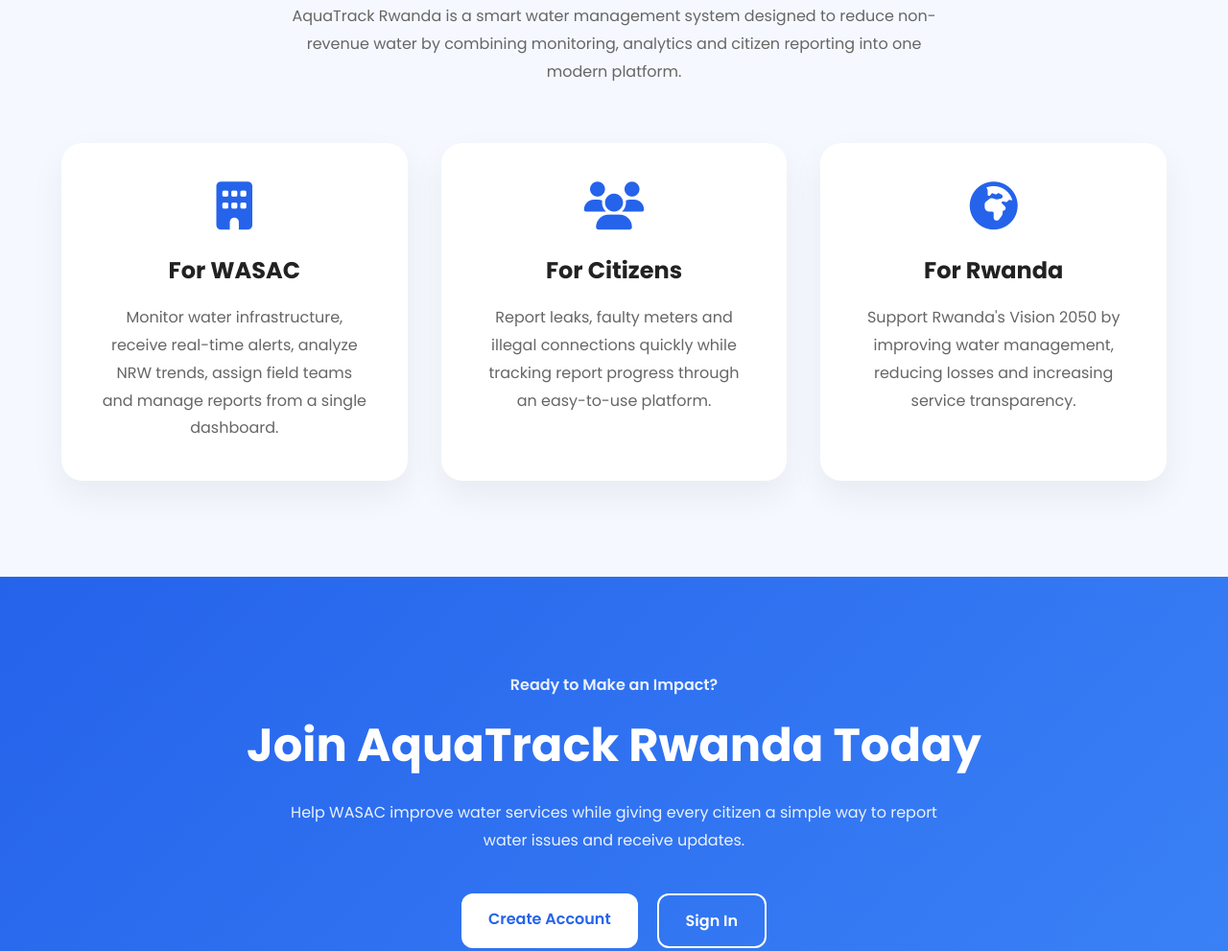
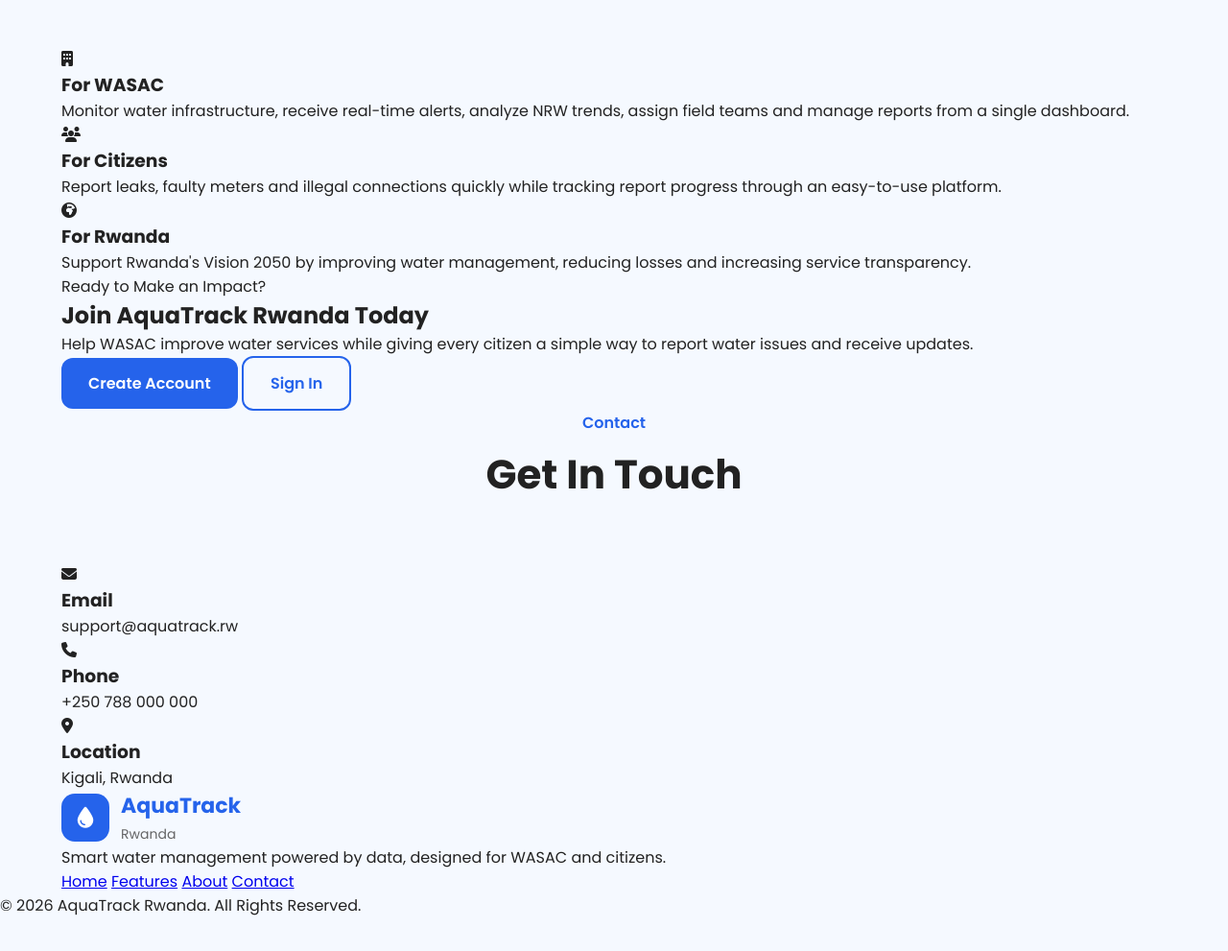
Before and after one commit to mndekwe-dot/Aquatrack, a plain HTML site: page frontend/index.html in a window 1280 px wide. Shown: the part 2859-3850 px from the top of the page at 96% size. After the commit the page ends 3815 px from the top, so only its background shows below. Drawn offline with Linux system fonts and the light colour scheme.

```diff
--- a/frontend/style.css
+++ b/frontend/style.css
@@ -411,302 +411,3 @@ nav a:hover{
     color:#2563eb;
     font-size:20px;
 }
-
-/* ===========================
-   ABOUT
-=========================== */
-
-.about{
-    padding:100px 0;
-}
-
-.about-grid{
-    display:grid;
-    grid-template-columns:repeat(auto-fit,minmax(300px,1fr));
-    gap:35px;
-}
-
-.about-card{
-    background:#fff;
-    border-radius:22px;
-    padding:40px;
-    text-align:center;
-    box-shadow:0 15px 35px rgba(0,0,0,.06);
-    transition:.3s;
-}
-
-.about-card:hover{
-    transform:translateY(-8px);
-}
-
-.about-card i{
-    font-size:50px;
-    color:#2563eb;
-    margin-bottom:25px;
-}
-
-.about-card h3{
-    margin-bottom:18px;
-    font-size:24px;
-}
-
-.about-card p{
-    color:#666;
-    line-height:1.8;
-}
-
-/* ===========================
-   CALL TO ACTION
-=========================== */
-
-.cta{
-    padding:100px 0;
-    background:linear-gradient(135deg,#2563eb,#3b82f6);
-}
-
-.cta-container{
-    text-align:center;
-    color:#fff;
-}
-
-.cta-content span{
-    display:block;
-    font-weight:600;
-    margin-bottom:15px;
-    opacity:.9;
-}
-
-.cta-content h2{
-    font-size:48px;
-    margin-bottom:20px;
-}
-
-.cta-content p{
-    max-width:700px;
-    margin:0 auto 40px;
-    line-height:1.8;
-    opacity:.9;
-}
-
-.cta-buttons{
-    display:flex;
-    justify-content:center;
-    gap:20px;
-}
-
-.cta .primary-btn{
-    background:#fff;
-    color:#2563eb;
-}
-
-.cta .primary-btn:hover{
-    background:#f3f4f6;
-}
-
-.cta .secondary-btn{
-    border:2px solid #fff;
-    color:#fff;
-}
-
-.cta .secondary-btn:hover{
-    background:#fff;
-    color:#2563eb;
-}
-
-/* ===========================
-   CONTACT
-=========================== */
-
-.contact{
-    padding:100px 0;
-    background:#f8fbff;
-}
-
-.contact-grid{
-    display:grid;
-    grid-template-columns:repeat(auto-fit,minmax(280px,1fr));
-    gap:30px;
-}
-
-.contact-card{
-    background:#fff;
-    border-radius:20px;
-    padding:40px;
-    text-align:center;
-    box-shadow:0 15px 35px rgba(0,0,0,.06);
-}
-
-.contact-card i{
-    width:70px;
-    height:70px;
-    border-radius:50%;
-    background:#dbeafe;
-    color:#2563eb;
-    display:flex;
-    justify-content:center;
-    align-items:center;
-    margin:0 auto 20px;
-    font-size:28px;
-}
-
-.contact-card h3{
-    margin-bottom:12px;
-}
-
-.contact-card p{
-    color:#666;
-}
-
-/* ===========================
-   FOOTER
-=========================== */
-
-footer{
-    background:#0f172a;
-    color:#fff;
-    padding-top:60px;
-}
-
-.footer-container{
-    display:flex;
-    justify-content:space-between;
-    align-items:flex-start;
-    gap:60px;
-    padding-bottom:40px;
-}
-
-.footer-left{
-    max-width:420px;
-}
-
-.footer-left p{
-    margin-top:20px;
-    line-height:1.8;
-    color:#cbd5e1;
-}
-
-.footer-right{
-    display:flex;
-    flex-direction:column;
-    gap:16px;
-}
-
-.footer-right a{
-    color:#cbd5e1;
-    text-decoration:none;
-    transition:.3s;
-}
-
-.footer-right a:hover{
-    color:#fff;
-}
-
-.copyright{
-    border-top:1px solid rgba(255,255,255,.1);
-    text-align:center;
-    padding:20px;
-    color:#94a3b8;
-}
-
-/* ===========================
-   RESPONSIVE
-=========================== */
-
-@media (max-width:1024px){
-
-.hero-container,
-.why-container{
-    grid-template-columns:1fr;
-}
-
-.hero-right{
-    margin-top:50px;
-}
-
-.footer-container{
-    flex-direction:column;
-}
-
-}
-
-@media (max-width:768px){
-
-.nav-container{
-    flex-direction:column;
-    gap:20px;
-}
-
-nav ul{
-    flex-wrap:wrap;
-    justify-content:center;
-    gap:20px;
-}
-
-.nav-buttons{
-    flex-wrap:wrap;
-    justify-content:center;
-}
-
-.hero{
-    padding-top:180px;
-}
-
-.hero-left h1{
-    font-size:40px;
-}
-
-.hero-stats{
-    flex-direction:column;
-    gap:25px;
-}
-
-.preview-grid{
-    grid-template-columns:1fr;
-}
-
-.cta-content h2{
-    font-size:34px;
-}
-
-.cta-buttons{
-    flex-direction:column;
-    align-items:center;
-}
-
-.section-title h2,
-.why-left h2{
-    font-size:32px;
-}
-
-}
-
-@media (max-width:500px){
-
-.container{
-    width:94%;
-}
-
-.hero-left h1{
-    font-size:32px;
-}
-
-.feature-card,
-.about-card,
-.contact-card,
-.dashboard-preview{
-    padding:25px;
-}
-
-.logo-text h2{
-    font-size:18px;
-}
-
-.primary-btn,
-.secondary-btn,
-.login-btn,
-.register-btn{
-    width:100%;
-    text-align:center;
-}
-
-}
```
